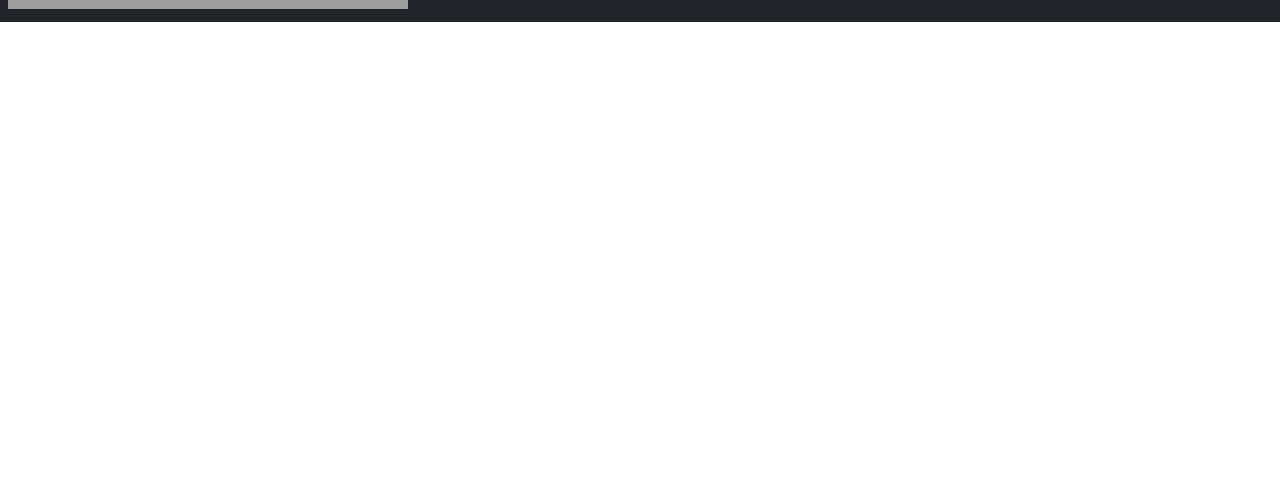
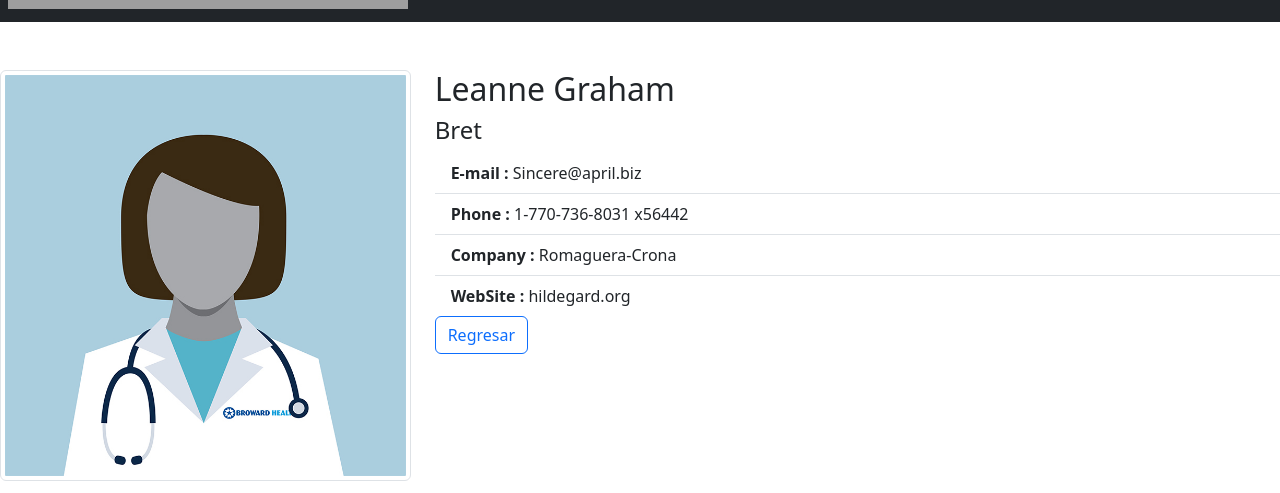
Before and after one commit to kurith/Odontologos-app, a React (Vite) app: page /details/1 in a window 1280 px wide. Shown: the part 304-797 px from the top of the page. Built offline with nearby package versions, Linux system fonts and the light colour scheme; grey boxes are pictures that could not be loaded.

Commit message:
Los details estan finalizados

```diff
--- a/src/odontologos/components/OdontologoCard.jsx
+++ b/src/odontologos/components/OdontologoCard.jsx
@@ -20,7 +20,7 @@ export const OdontologoCard = ( { id, name, username } ) => {
                         <h5 className="card-title">{ name }</h5>
                         <p className="card-text">{ username }</p>
 
-                        <Link to={`/details`}>
+                        <Link to={`/details/${ id }`}>
                             Details...
                         </Link>
 
--- a/src/odontologos/components/OdontologosList.jsx
+++ b/src/odontologos/components/OdontologosList.jsx
@@ -1,13 +1,10 @@
-import React from 'react'
 import { getOdontologosById } from '../helpers/getOdontologosById'
 
 export const OdontologosList = ( { id } ) => {
 
-    const [ odontologo ] = getOdontologosById( id )
     return (
-        <>
-            <h1>{ odontologo.name }</h1>
-        </>
+      <>
 
+      </>
     )
 }
--- a/src/odontologos/helpers/getOdontologosById.js
+++ b/src/odontologos/helpers/getOdontologosById.js
@@ -2,10 +2,6 @@ import { odontologos } from "../data/odontologos"
 
 export const getOdontologosById = ( id ) => {
 
-    if( id > 10 ){
-        throw new Error(`${ id } no es un id valido`)
-    }
-
-    return odontologos.filter( odontologo => odontologo.id === id )
+    return odontologos.find( odontologo => odontologo.id === id )
 
 }
--- a/src/odontologos/pages/DetailsPage.jsx
+++ b/src/odontologos/pages/DetailsPage.jsx
@@ -1,12 +1,57 @@
+import { Navigate, useNavigate, useParams } from "react-router-dom"
 import { OdontologosList } from "../components/OdontologosList"
+import { getOdontologosById } from "../helpers/getOdontologosById"
 
 export const DetailsPage = () => {
+
+  const { id } = useParams()
+  const navigate = useNavigate();
+  const odontologo = getOdontologosById( parseInt(id) )
+
+  const onNavigateBack = () => {
+    navigate(-1)
+  }
+
+
+  if( !odontologo ){
+    return <Navigate to="/home"/>
+  }
+
   return (
-    <>
-      <h1>Odontologo</h1>
-      <hr />
+    <div className="row mt-5">
 
-      <OdontologosList id={2}/>
-    </>
+        <div className="col-4">
+
+          <img
+            src="/images/doctor.jpg"
+            alt={ odontologo.name }
+            className="img-thumbnail"
+          />
+
+        </div>
+
+        <div className="col-8">
+
+          <h2>{ odontologo.name }</h2>
+          <h4>{ odontologo.username }</h4>
+          <ul className="list-group list-group-flush">
+            <li className="list-group-item"> <b>E-mail :</b> { odontologo.email } </li>
+            <li className="list-group-item"> <b>Phone :</b> { odontologo.phone } </li>
+            <li className="list-group-item"> <b>Company :</b> { odontologo.company.name } </li>
+            <li className="list-group-item"> <b>WebSite :</b> { odontologo.website } </li>
+          </ul>
+
+          <button
+            className="btn btn-outline-primary"
+            onClick={ onNavigateBack }
+          >
+          Regresar
+          </button>
+
+        </div>
+
+
+
+    </div>
   )
 }
--- a/src/router/AppRouter.jsx
+++ b/src/router/AppRouter.jsx
@@ -19,7 +19,7 @@ export const AppRouter = () => {
             <Route path='home' element={ <HomePage/> } />
             <Route path='contact' element={ <ContactPage /> } />
             <Route path='favs' element={ <FavsPage/> } />
-            <Route path='details' element={ <DetailsPage/> } />
+            <Route path='details/:id' element={ <DetailsPage/> } />
 
         </Routes>
 
```
